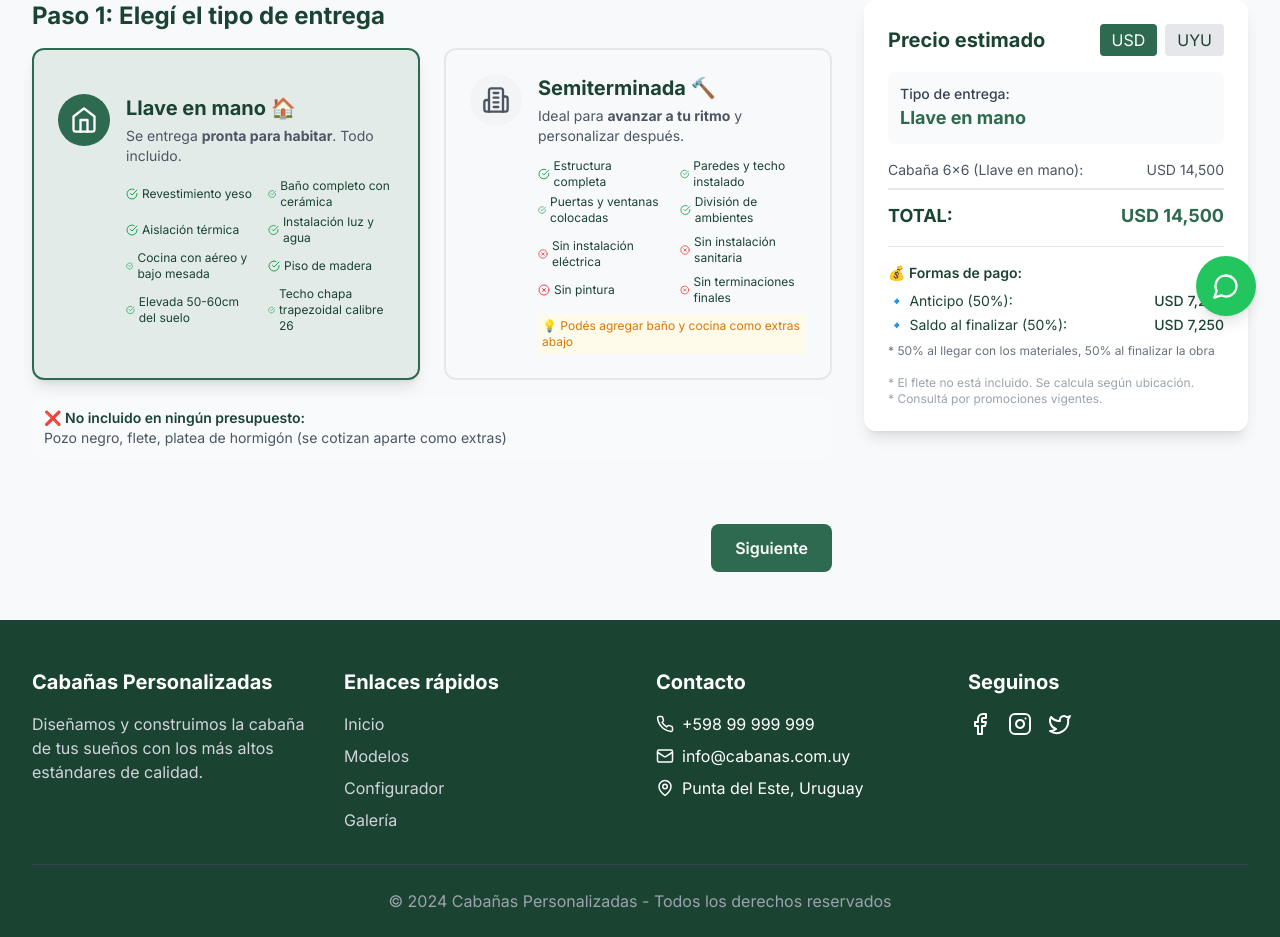
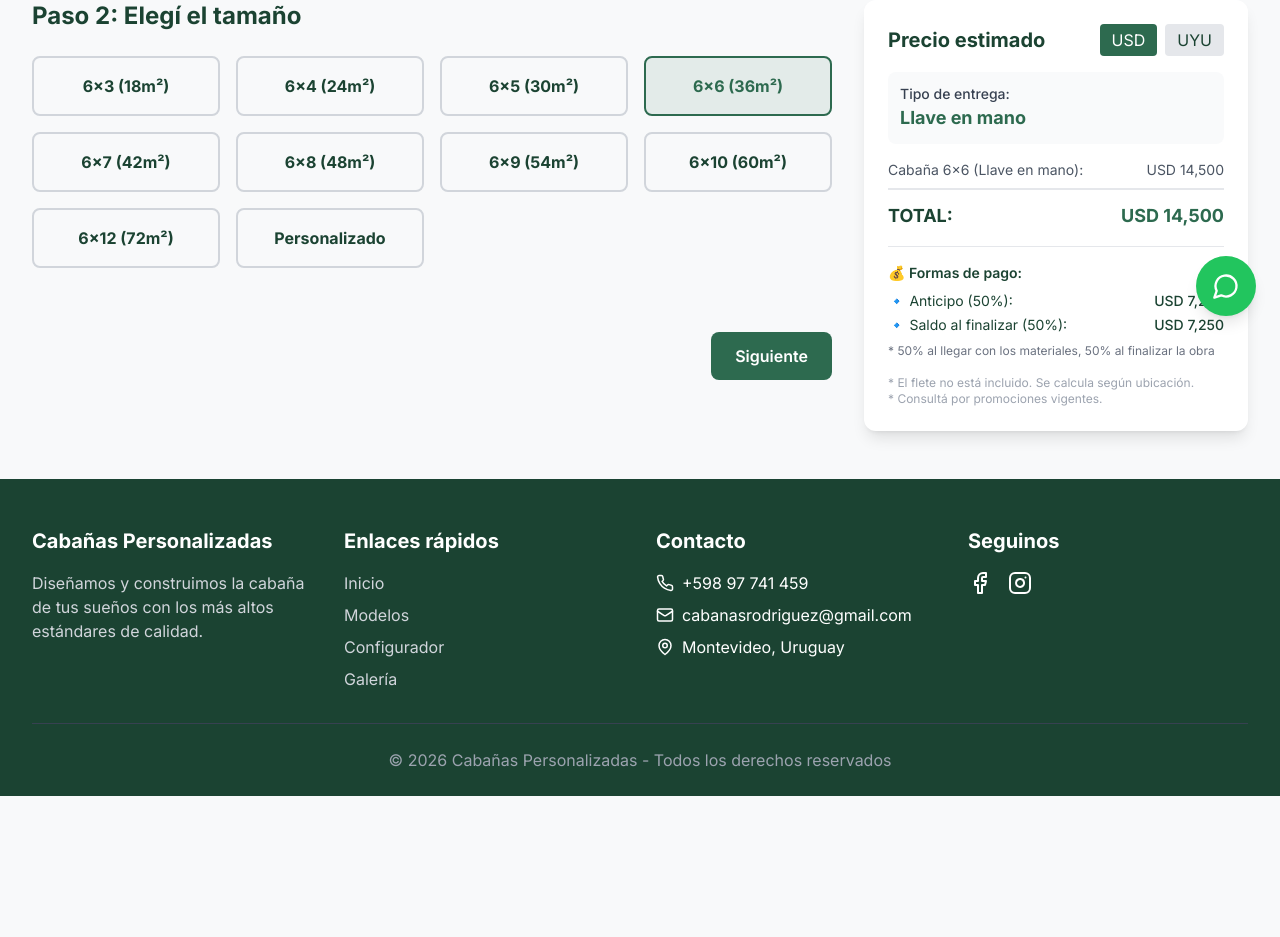
Before and after one commit to olivertborges/Cabanas, a Next.js app: page /configurador in a window 1280 px wide. Shown: the part 460-1397 px from the top of the page. After the commit the page ends 1256 px from the top, so only its background shows below. Built offline with nearby package versions, Linux system fonts and the light colour scheme; no server answers.

Commit message:
Pagina Completa

```diff
--- a/components/configurator/ConfiguratorWizard.tsx
+++ b/components/configurator/ConfiguratorWizard.tsx
@@ -5,13 +5,14 @@ import FinishTypeSelector from './FinishTypeSelector'
 import SizeSelector from './SizeSelector'
 import OptionsPanel from './OptionsPanel'
 import PriceBreakDown from './PriceBreakDown'
+import InteractiveFloorPlan from './InteractiveFloorPlan'
 import { ConfigOptions, FinishType, calculatePrice, getUSDtoUYU, convertToUYU } from '@/utils/priceCalculator'
 import { getWhatsAppLink } from '@/utils/whatsapp'
 import { generatePDFBlob } from '@/utils/pdfGenerator'
 import { Download, Send } from 'lucide-react'
-import InteractiveFloorPlan from './InteractiveFloorPlan'
 
-const steps = ['Tipo de entrega', 'Tamaño', 'Personalización', 'Plano', 'Resumen']
+// Nuevo orden: 1. Tamaño, 2. Tipo de entrega, 3. Personalización, 4. Plano, 5. Resumen
+const steps = ['Tamaño', 'Tipo de entrega', 'Personalización', 'Plano', 'Resumen']
 
 export default function ConfiguratorWizard() {
   const [currentStep, setCurrentStep] = useState(0)
@@ -86,15 +87,22 @@ export default function ConfiguratorWizard() {
       <div className="grid grid-cols-1 lg:grid-cols-3 gap-8">
         {/* Configurador */}
         <div className="lg:col-span-2 space-y-8">
+          {/* Paso 1: Tamaño */}
           {currentStep === 0 && (
+            <SizeSelector options={options} setOptions={setOptions} />
+          )}
+
+          {/* Paso 2: Tipo de entrega */}
+          {currentStep === 1 && (
             <FinishTypeSelector finishType={finishType} setFinishType={handleFinishTypeChange} />
           )}
-          {currentStep === 1 && (
-            <SizeSelector options={options} setOptions={setOptions} />
-          )}
+
+          {/* Paso 3: Personalización */}
           {currentStep === 2 && (
             <OptionsPanel options={options} setOptions={setOptions} finishType={finishType} />
           )}
+
+          {/* Paso 4: Plano interactivo */}
           {currentStep === 3 && (
             <div>
               <h3 className="text-2xl font-bold mb-4">Diseñá la distribución</h3>
@@ -104,12 +112,14 @@ export default function ConfiguratorWizard() {
               <InteractiveFloorPlan options={options} />
             </div>
           )}
+
+          {/* Paso 5: Resumen */}
           {currentStep === 4 && (
             <div className="space-y-6">
               <h3 className="text-2xl font-bold">Resumen de tu cabaña</h3>
               <div className="bg-gray-50 p-6 rounded-lg space-y-3">
+                <p><strong>📐 Tamaño:</strong> {options.size === 'custom' && options.customSize ? `6x${options.customSize} (${6 * options.customSize} m²)` : options.size}</p>
                 <p><strong>🔨 Tipo de entrega:</strong> {finishType === 'llave_en_mano' ? 'Llave en mano 🏠' : 'Semiterminada 🔨'}</p>
-                <p><strong>📐 Tamaño:</strong> {options.size === 'custom' && options.customSize ? `6x${options.customSize} (${6 * options.customSize} m²)` : options.size}</p>
                 {options.extras.includes('platea_hormigon') && <p><strong>🏗️ Platea de hormigón:</strong> Incluida</p>}
                 {options.extras.includes('pozo_negro') && <p><strong>💧 Pozo negro:</strong> Incluido</p>}
                 {options.extras.includes('alero') && options.aleroMetros && options.aleroMetros > 0 && (
--- a/components/configurator/FinishTypeSelector.tsx
+++ b/components/configurator/FinishTypeSelector.tsx
@@ -6,6 +6,7 @@ import { Home, Building2, CheckCircle, XCircle } from 'lucide-react'
 interface FinishTypeSelectorProps {
   finishType: FinishType
   setFinishType: (type: FinishType) => void
+  currentSize?: string  // ← Nueva prop
 }
 
 export default function FinishTypeSelector({ finishType, setFinishType }: FinishTypeSelectorProps) {
--- a/components/ui/Footer.tsx
+++ b/components/ui/Footer.tsx
@@ -31,15 +31,15 @@ export default function Footer() {
             <ul className="space-y-2">
               <li className="flex items-center space-x-2">
                 <Phone size={18} />
-                <span>+598 99 999 999</span>
+                <span>+598 97 741 459</span>
               </li>
               <li className="flex items-center space-x-2">
                 <Mail size={18} />
-                <span>info@cabanas.com.uy</span>
+                <span>cabanasrodriguez@gmail.com</span>
               </li>
               <li className="flex items-center space-x-2">
                 <MapPin size={18} />
-                <span>Punta del Este, Uruguay</span>
+                <span>Montevideo, Uruguay</span>
               </li>
             </ul>
           </div>
@@ -48,15 +48,14 @@ export default function Footer() {
           <div>
             <h3 className="text-xl font-bold mb-4">Seguinos</h3>
             <div className="flex space-x-4">
-              <a href="#" className="hover:text-secondary transition"><Facebook size={24} /></a>
-              <a href="#" className="hover:text-secondary transition"><Instagram size={24} /></a>
-              <a href="#" className="hover:text-secondary transition"><Twitter size={24} /></a>
+              <a href="https://www.facebook.com/cabanasrodriguezas/" className="hover:text-secondary transition"><Facebook size={24} /></a>
+              <a href="https://www.instagram.com/casasprefabricadas.uy?igsh=OTNkaDllbHEyeGZ4" className="hover:text-secondary transition"><Instagram size={24} /></a>
             </div>
           </div>
         </div>
 
         <div className="border-t border-gray-700 mt-8 pt-6 text-center text-gray-400">
-          <p>&copy; 2024 Cabañas Personalizadas - Todos los derechos reservados</p>
+          <p>&copy; 2026 Cabañas Personalizadas - Todos los derechos reservados</p>
         </div>
       </div>
     </footer>
```
